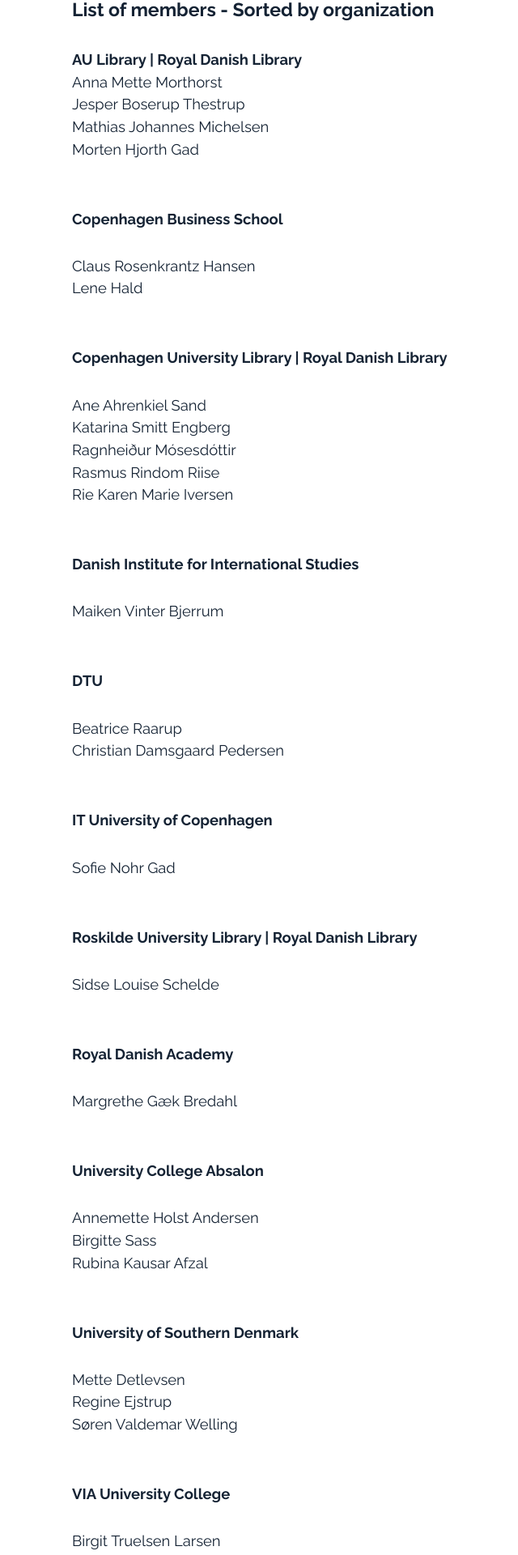
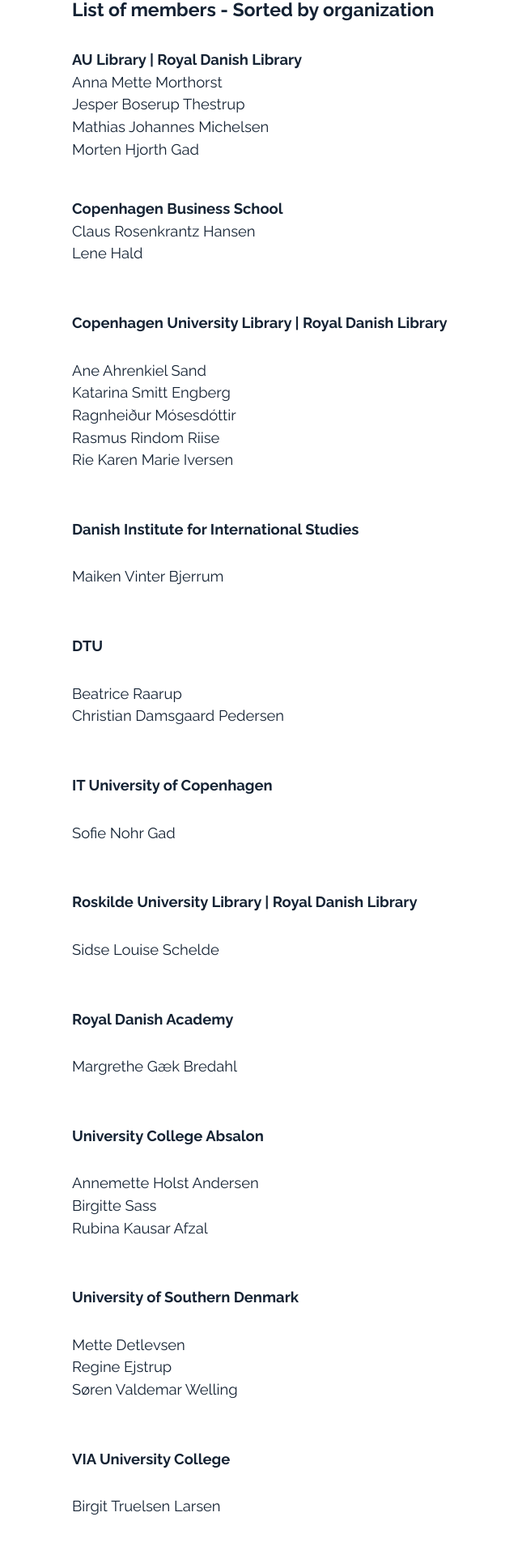
Before and after one commit to openaccess-dk/openaccess-dk.github.io, a Jekyll site: the page built from index.md, in a window 1280 px wide. Shown: the part 596-2516 px from the top of the page at 81% size, without its empty margins (111-751 px from the left). Built offline with Jekyll 4.4.1, drawn with Linux system fonts in a browser that asks for light colours.

```diff
--- a/index.md
+++ b/index.md
@@ -20,8 +20,8 @@ Jesper Boserup Thestrup<br/>
 Mathias Johannes Michelsen<br/>
 Morten Hjorth Gad<br/><br/>
 
-##### Copenhagen Business School
-Claus Rosenkrantz Hansen<br/>
+**Copenhagen Business School**
+<br>Claus Rosenkrantz Hansen<br/>
 Lene Hald<br/><br/>
 
 ##### Copenhagen University Library | Royal Danish Library
```
